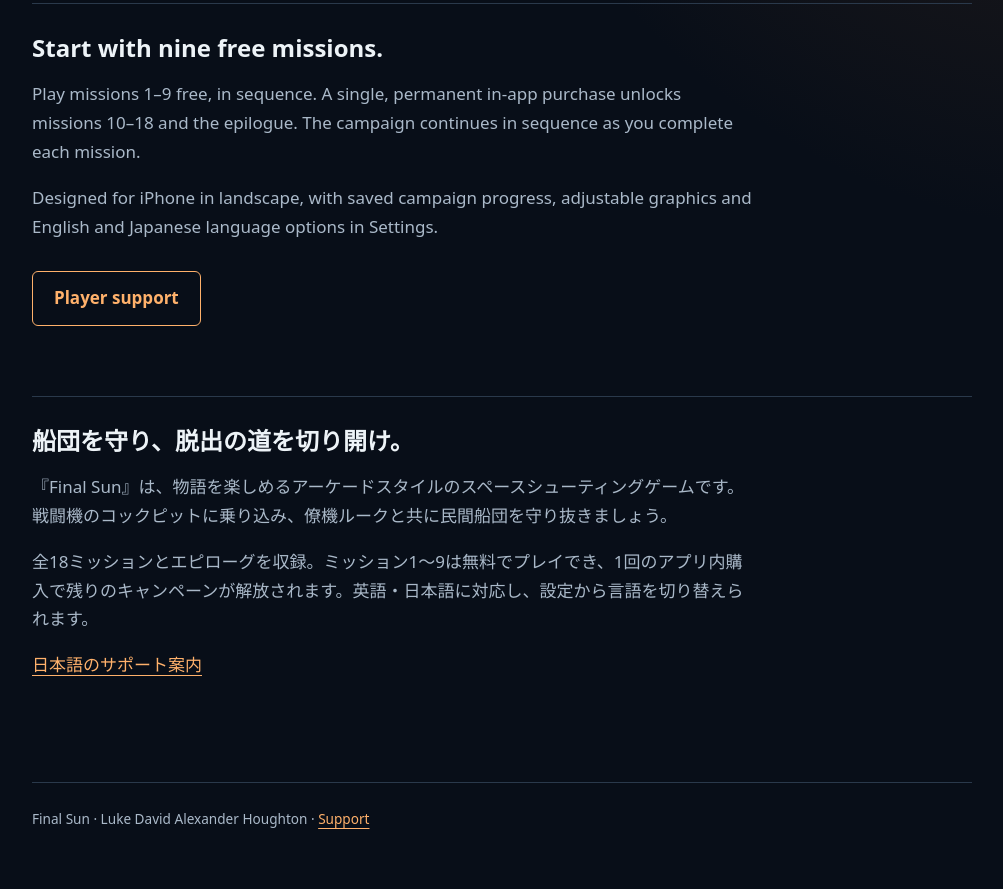
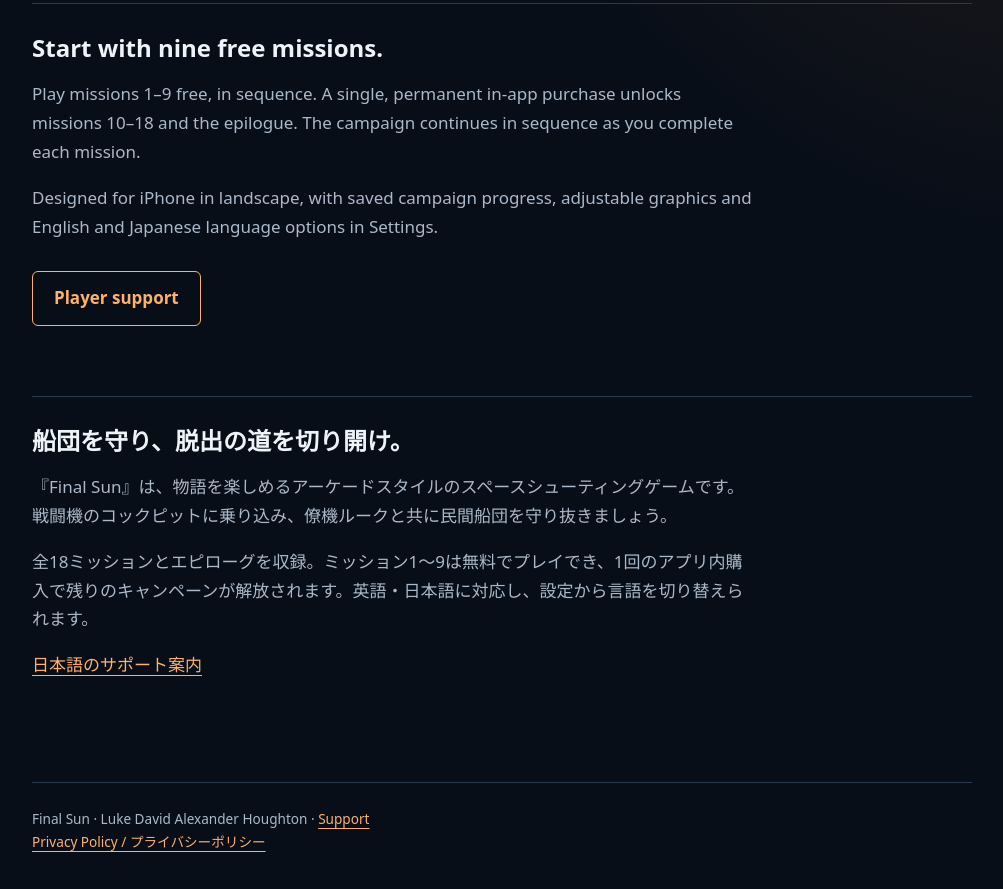
Before and after one commit to JapanLH-Explore/FinalSun, a plain HTML site: page index.html in a window 1280 px wide. Shown: the part 1120-2009 px from the top of the page, without its empty margins (138-1141 px from the left). Before the commit the page ends 1986 px from the top, so only its background shows below. Drawn offline with Linux system fonts and the light colour scheme.

Commit message:
Link privacy policy from public pages

```diff
--- a/index.html
+++ b/index.html
@@ -8,4 +8,4 @@
 <section><h2>A desperate escape. A much larger secret.</h2><p>Fly through ice rings, strange clouds and embattled star systems. Follow radio conversations, investigate unfamiliar signals and discover why the enemy refuses to let these survivors go.</p></section>
 <section class="details"><h2>Start with nine free missions.</h2><p>Play missions 1–9 free, in sequence. A single, permanent in-app purchase unlocks missions 10–18 and the epilogue. The campaign continues in sequence as you complete each mission.</p><p>Designed for iPhone in landscape, with saved campaign progress, adjustable graphics and English and Japanese language options in Settings.</p><a class="button" href="support.html">Player support</a></section>
 <section lang="ja" class="details"><h2>船団を守り、脱出の道を切り開け。</h2><p>『Final Sun』は、物語を楽しめるアーケードスタイルのスペースシューティングゲームです。戦闘機のコックピットに乗り込み、僚機ルークと共に民間船団を守り抜きましょう。</p><p>全18ミッションとエピローグを収録。ミッション1〜9は無料でプレイでき、1回のアプリ内購入で残りのキャンペーンが解放されます。英語・日本語に対応し、設定から言語を切り替えられます。</p><a href="support.html#japanese">日本語のサポート案内</a></section></main>
-<footer><p>Final Sun · Luke David Alexander Houghton · <a href="support.html">Support</a></p></footer></div></body></html>
+<footer><p>Final Sun · Luke David Alexander Houghton · <a href="support.html">Support</a></p><p><a href="privacy.html">Privacy Policy / プライバシーポリシー</a></p></footer></div></body></html>
```
